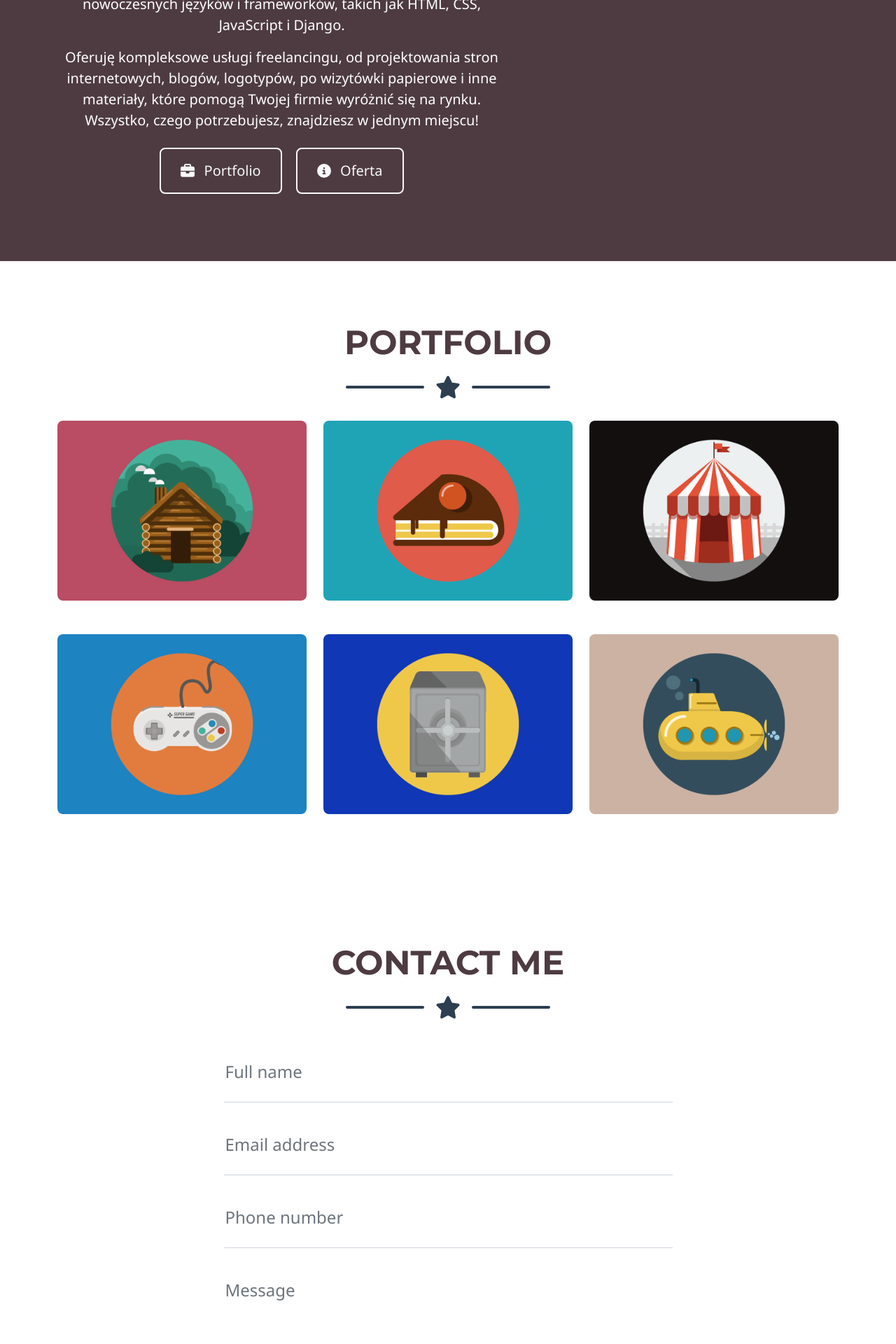
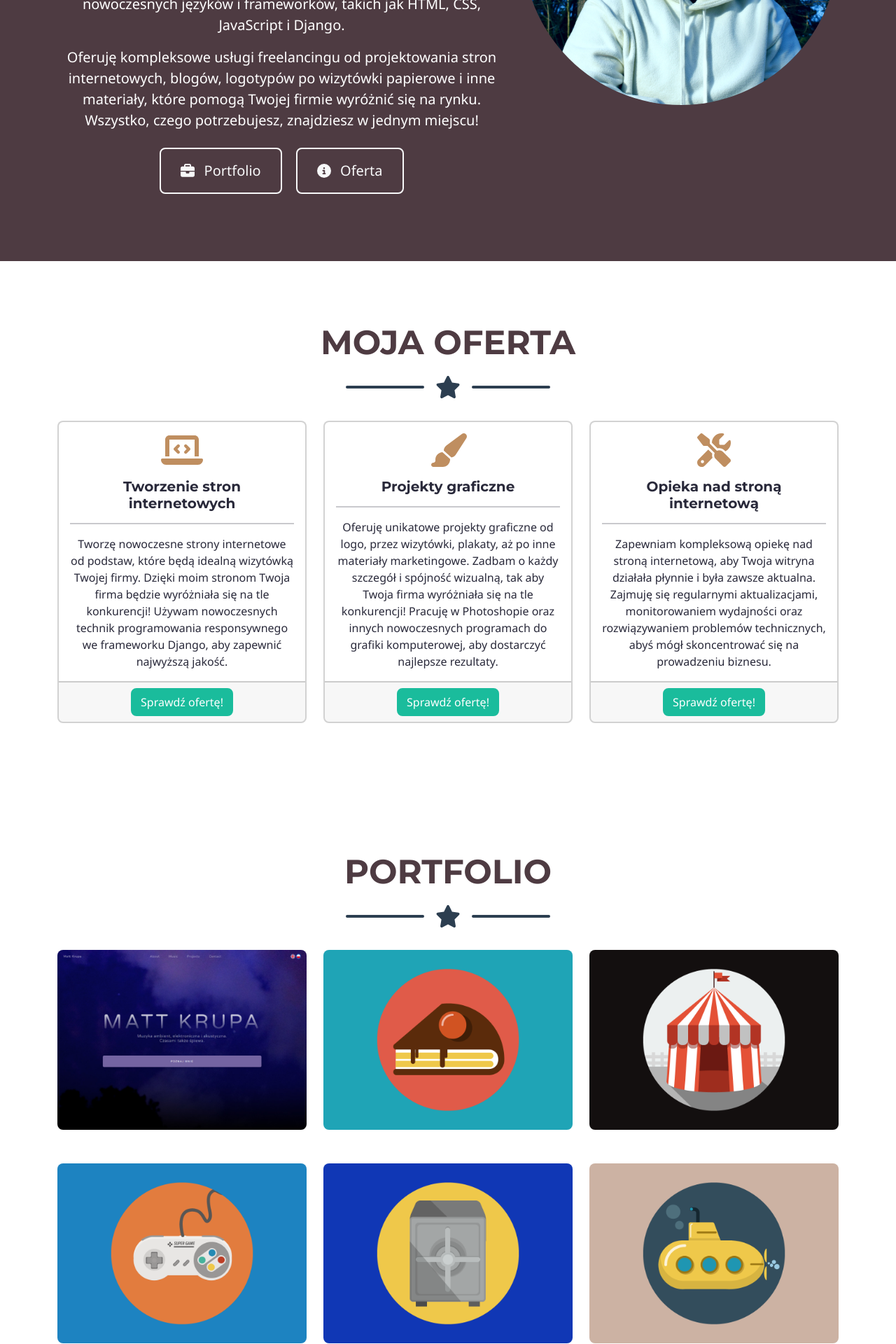
Before and after one commit to OldBeardMan/MattDev, a Django app: page / in a window 1280 px wide. Shown: the part 1109-3029 px from the top of the page at 70% size. Run offline with Django 5.2, Linux system fonts and the light colour scheme; some libraries are stand-ins or nearby versions.

Commit message:
dvssdfdsfdsf

```diff
--- a/MWB/homepage/templates/index.html
+++ b/MWB/homepage/templates/index.html
@@ -38,7 +38,7 @@
                         </div>
                         <!-- About Section Content-->
                         <p class="lead text-center">Jestem młodym studentem informatyki na Politechnice Lubelskiej. Od czasów szkoły podstawowej zajmuję się hobbystycznie tworzeniem stron internetowych oraz grafik w Photoshopie. Jako deweloper programuję strony od podstaw, korzystając z nowoczesnych języków i frameworków, takich jak HTML, CSS, JavaScript i Django.</p>
-                        <p class="lead text-center">Oferuję kompleksowe usługi freelancingu, od projektowania stron internetowych, blogów, logotypów, po wizytówki papierowe i inne materiały, które pomogą Twojej firmie wyróżnić się na rynku. Wszystko, czego potrzebujesz, znajdziesz w jednym miejscu!</p>
+                        <p class="lead text-center">Oferuję kompleksowe usługi freelancingu od projektowania stron internetowych, blogów, logotypów po wizytówki papierowe i inne materiały, które pomogą Twojej firmie wyróżnić się na rynku. Wszystko, czego potrzebujesz, znajdziesz w jednym miejscu!</p>
                         <!-- About Section Buttons -->
                         <div class="text-center mt-4">
                             <a class="btn btn-xl btn-outline-light me-3" href="{% url 'portfolio' %}">
@@ -53,11 +53,74 @@
                     </div>
                     <!-- Image Section -->
                     <div class="col-lg-5 text-center">
-                        <img class="img-fluid rounded-circle" src="{% static 'assets/img/ryjec.png' %}" alt="Twoje zdjęcie">
+                        <img class="img-fluid rounded-circle" src="{% static 'assets/img/ryjec.jpg' %}" alt="Twoje zdjęcie">
                     </div>
                 </div>
             </div>
         </section>
+
+        <!-- Offer Section-->
+<section class="page-section" id="offer">
+    <div class="container">
+        <!-- Offer Section Heading-->
+        <h2 class="page-section-heading text-center text-uppercase text-secondary mb-0">Moja oferta</h2>
+        <!-- Icon Divider-->
+        <div class="divider-custom">
+            <div class="divider-custom-line"></div>
+            <div class="divider-custom-icon"><i class="fas fa-star"></i></div>
+            <div class="divider-custom-line"></div>
+        </div>
+        <!-- Offer Cards-->
+        <div class="row justify-content-center">
+            <!-- Offer Card 1-->
+            <div class="col-md-6 col-lg-4">
+                <div class="card h-100 text-center">
+                    <div class="card-body">
+                        <i class="fas fa-laptop-code fa-3x mb-3 text-primary"></i>
+                        <h5 class="card-title">Tworzenie stron internetowych</h5>
+                        <hr>
+                        <p class="card-text">Tworzę nowoczesne strony internetowe od podstaw, które będą idealną wizytówką Twojej firmy.
+                            Dzięki moim stronom Twoja firma będzie wyróżniała się na tle konkurencji!
+                            Używam nowoczesnych technik programowania responsywnego we frameworku Django, aby zapewnić najwyższą jakość.</p>
+                    </div>
+                    <div class="card-footer">
+                        <a href="#more-info-website" class="btn btn-primary">Sprawdź ofertę!</a>
+                    </div>
+                </div>
+            </div>
+            <!-- Offer Card 2-->
+            <div class="col-md-6 col-lg-4">
+                <div class="card h-100 text-center">
+                    <div class="card-body">
+                        <i class="fas fa-paint-brush fa-3x mb-3 text-primary"></i>
+                        <h5 class="card-title">Projekty graficzne</h5>
+                        <hr>
+                        <p class="card-text">Oferuję unikatowe projekty graficzne od logo, przez wizytówki, plakaty, aż po inne materiały marketingowe. Zadbam o każdy szczegół i spójność  wizualną, tak aby Twoja firma wyróżniała się na tle konkurencji!
+                            Pracuję w Photoshopie oraz innych nowoczesnych programach do grafiki komputerowej, aby dostarczyć najlepsze rezultaty.</p>
+                    </div>
+                    <div class="card-footer">
+                        <a href="#more-info-graphic" class="btn btn-primary">Sprawdź ofertę!</a>
+                    </div>
+                </div>
+            </div>
+            <!-- Offer Card 3-->
+            <div class="col-md-6 col-lg-4">
+                <div class="card h-100 text-center">
+                    <div class="card-body">
+                        <i class="fas fa-tools fa-3x mb-3 text-primary"></i>
+                        <h5 class="card-title">Opieka nad stroną internetową</h5>
+                        <hr>
+                        <p class="card-text">Zapewniam kompleksową opiekę nad stroną internetową, aby Twoja witryna działała płynnie i była zawsze aktualna. Zajmuję się regularnymi aktualizacjami, monitorowaniem wydajności oraz rozwiązywaniem problemów technicznych, abyś mógł skoncentrować się na prowadzeniu biznesu.</p>
+                    </div>
+                    <div class="card-footer">
+                        <a href="#more-info-maintenance" class="btn btn-primary">Sprawdź ofertę!</a>
+                    </div>
+                </div>
+            </div>
+        </div>
+    </div>
+</section>
+
 
                 <!-- Portfolio Section-->
                 <section class="page-section portfolio" id="portfolio">
@@ -78,7 +141,7 @@
                                     <div class="portfolio-item-caption d-flex align-items-center justify-content-center h-100 w-100">
                                         <div class="portfolio-item-caption-content text-center text-white"><i class="fas fa-plus fa-3x"></i></div>
                                     </div>
-                                    <img class="img-fluid" src="{% static 'assets/img/portfolio/cabin.png' %}" alt="..." />
+                                    <img class="img-fluid" src="{% static 'assets/img/portfolio/mattkrupa.jpg' %}" alt="..." />
                                 </div>
                             </div>
                             <!-- Portfolio Item 2-->
```
Also changed, not shown: MWB/homepage/static/assets/img/portfolio/mattkrupa.jpg (added), MWB/homepage/static/assets/img/ryjec.jpg (added).
